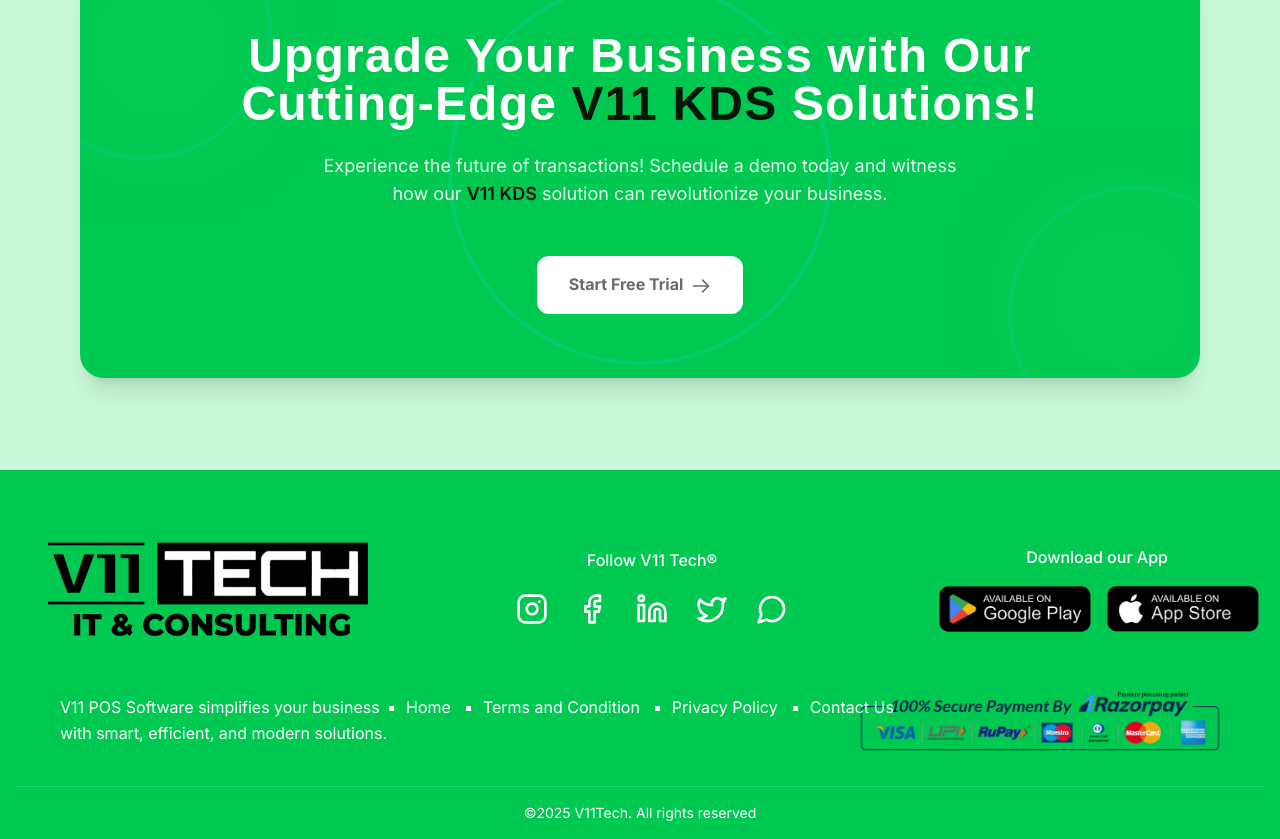
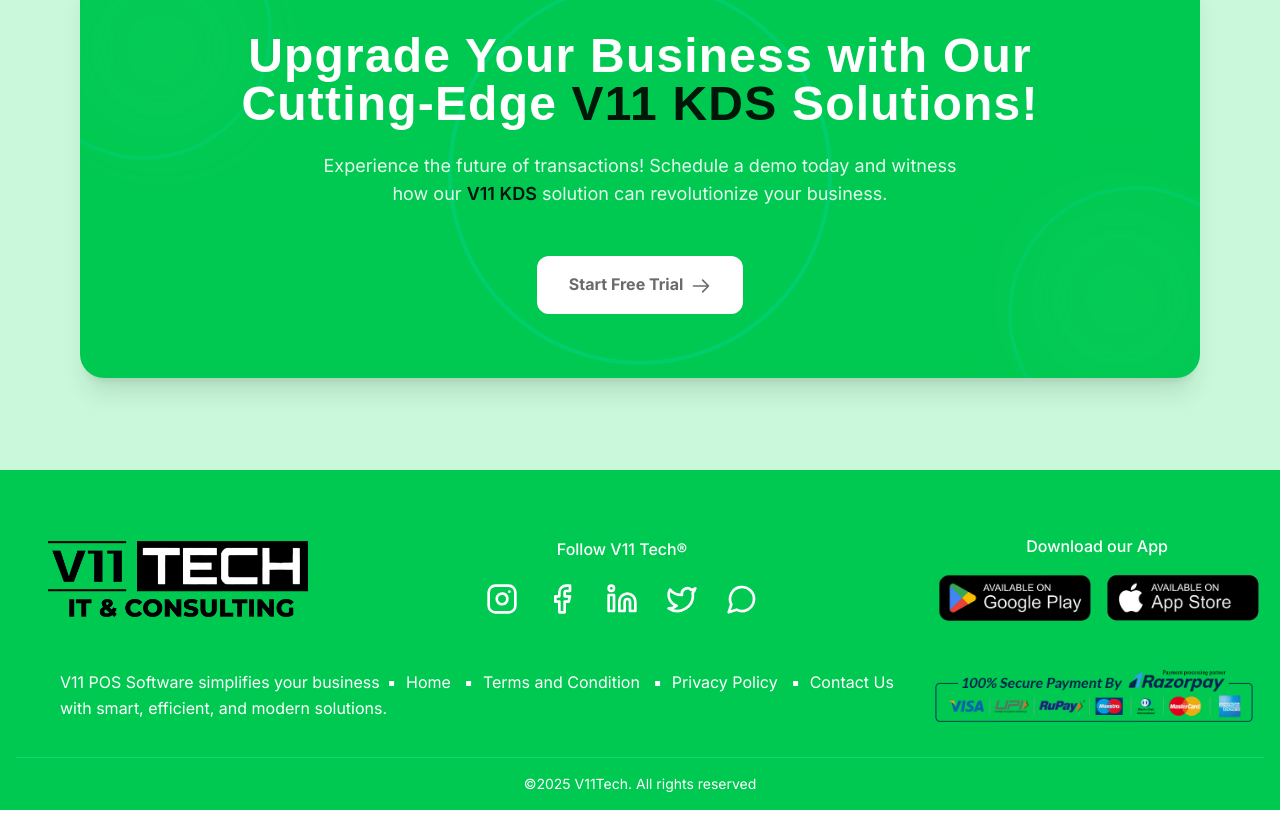
Before and after one commit to ThePlanetons/v11tech, a React (Vite) app: page /about in a window 1280 px wide. Shown: the part 3097-3936 px from the top of the page. After the commit the page ends 3907 px from the top, so only its background shows below. Built offline with nearby package versions, Linux system fonts and the light colour scheme; a web font is replaced by a local one.

Commit message:
[footer] changes

```diff
--- a/src/components/shared/Footer.tsx
+++ b/src/components/shared/Footer.tsx
@@ -12,7 +12,7 @@
             <div className="flex items-center">
               <div className="text-white pt-4 md:pt-10">
                 <span className="font-bold text-lg"></span>
-                <img src="/assets/img/Logo_Last.png" alt="V11 logo" className="h-16 w-80 md:h-20 pb-4 md:pb-10" />
+                <img src="/assets/img/Logo_Last.png" alt="V11 logo" className="h-10 w-65 md:h-20 pb-4 md:pb-10" />
                 <div className="text-xs"></div>
               </div>
             </div>
@@ -80,8 +80,8 @@
           </nav>
 
           {/* Right-Aligned Payment Image */}
-          <div className="md:ml-auto w-full md:w-1/3 flex justify-center md:justify-end md:pr-4 lg:pr-8">
-            <img src="/assets/img/payment.png" alt="Payment Methods" className="h-8 w-auto" />
+          <div className="md:ml-auto w-full md:w-1/3 flex justify-center md:justify-end">
+            <img src="/assets/img/payment.png" alt="Payment Methods" className="h-8 w-85" />
           </div>
         </div>
 
```
